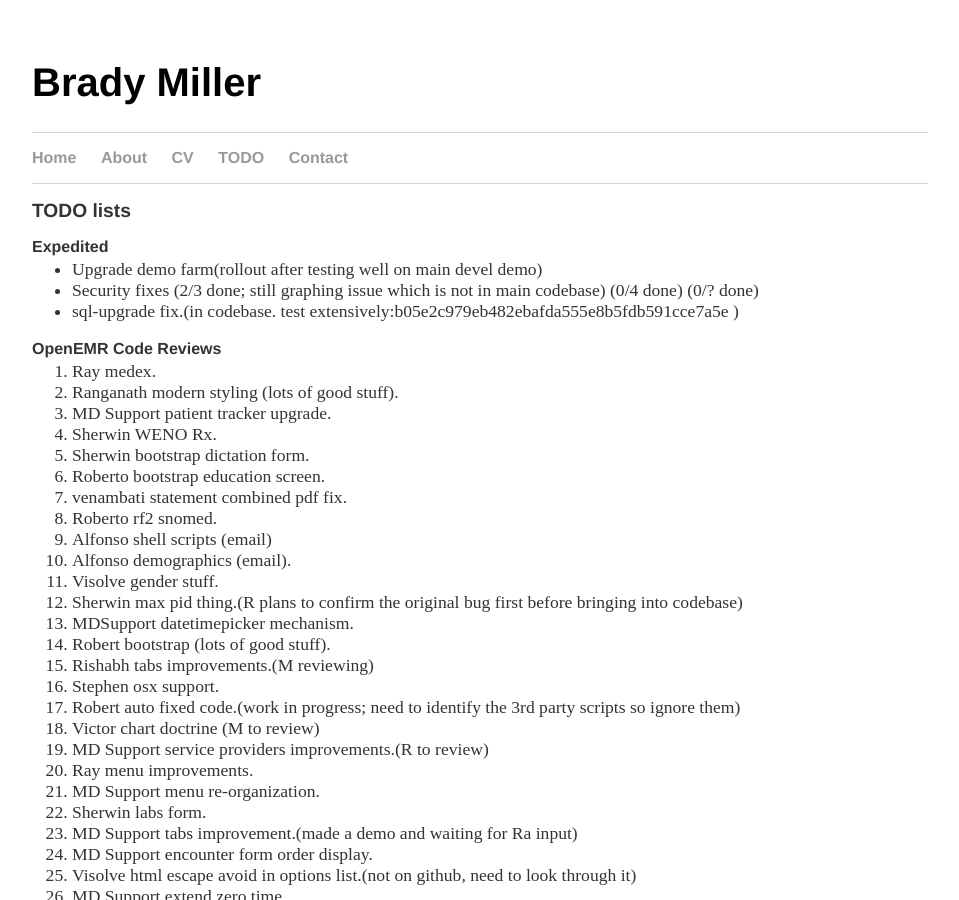
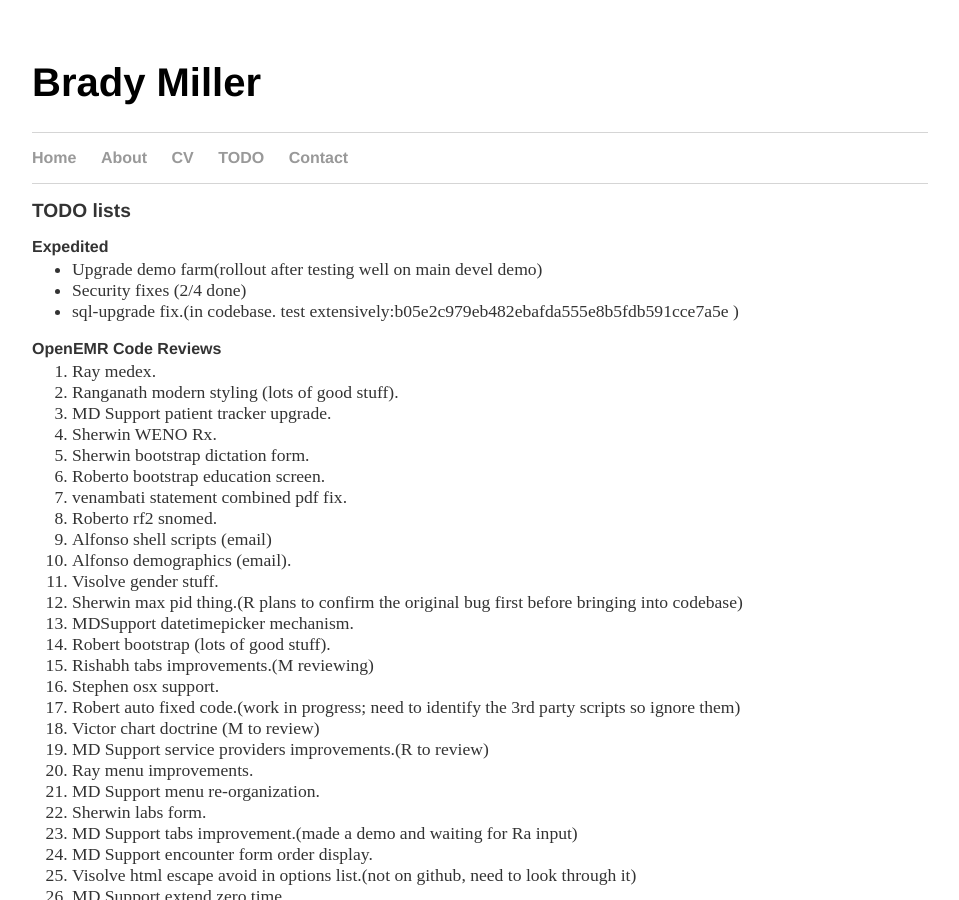
Before and after one commit to bradymiller/bradymiller.github.io, a Jekyll site: the page built from todo/index.md, in a window 1280 px wide and 900 px high. Shown: the whole window, without its empty margins (160-1119 px from the left). Built offline with Jekyll 4.4.1, drawn with Linux system fonts in a browser that asks for light colours; our own code applies the rules of GitHub Pages for plain Markdown files.

Commit message:
Update index.md

```diff
--- a/todo/index.md
+++ b/todo/index.md
@@ -5,7 +5,7 @@
 
 ### Expedited
 * Upgrade demo farm(rollout after testing well on main devel demo)
-* Security fixes (2/3 done; still graphing issue which is not in main codebase) (0/4 done) (0/? done)
+* Security fixes (2/4 done)
 * sql-upgrade fix.(in codebase. test extensively:b05e2c979eb482ebafda555e8b5fdb591cce7a5e )
 
 ### OpenEMR Code Reviews
```
